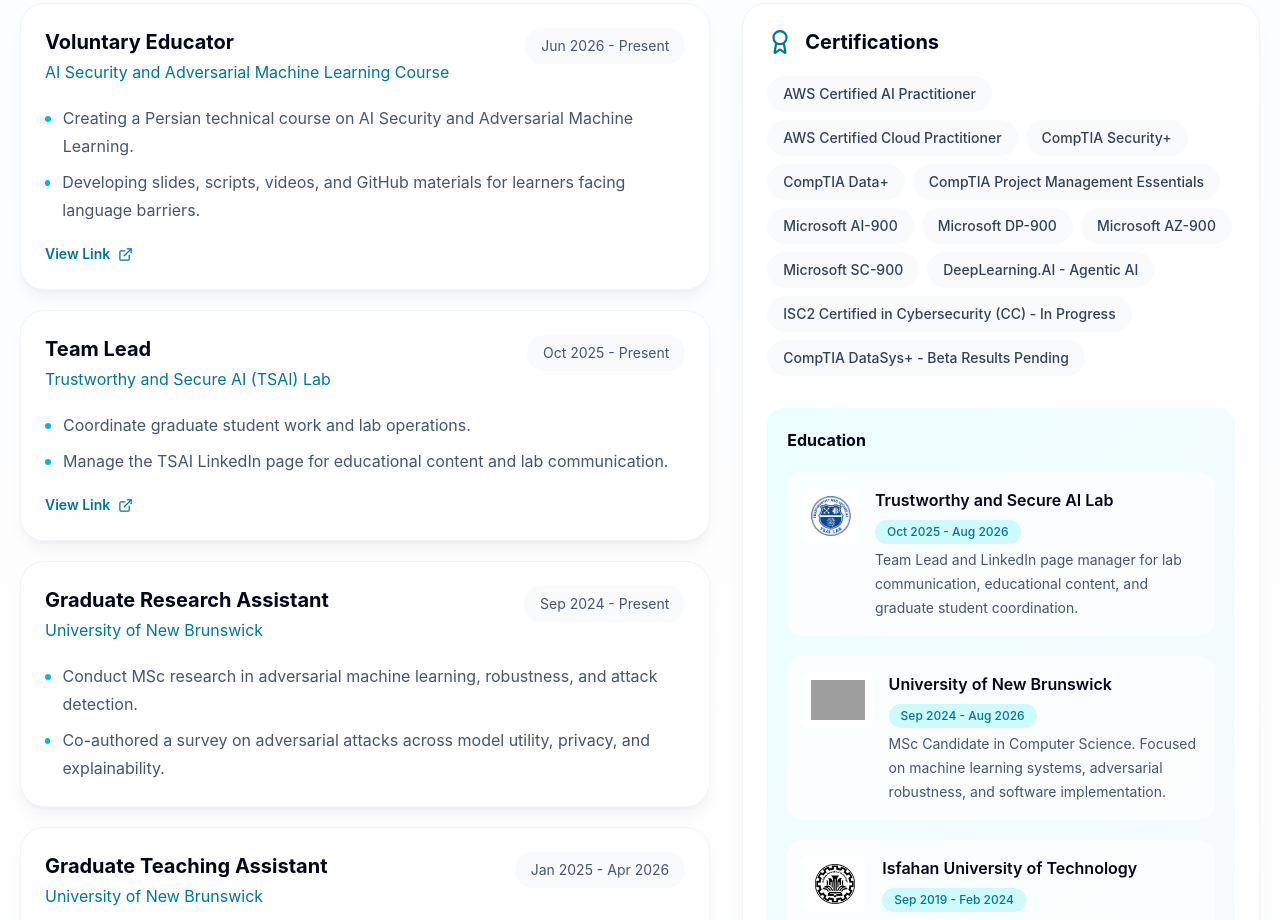
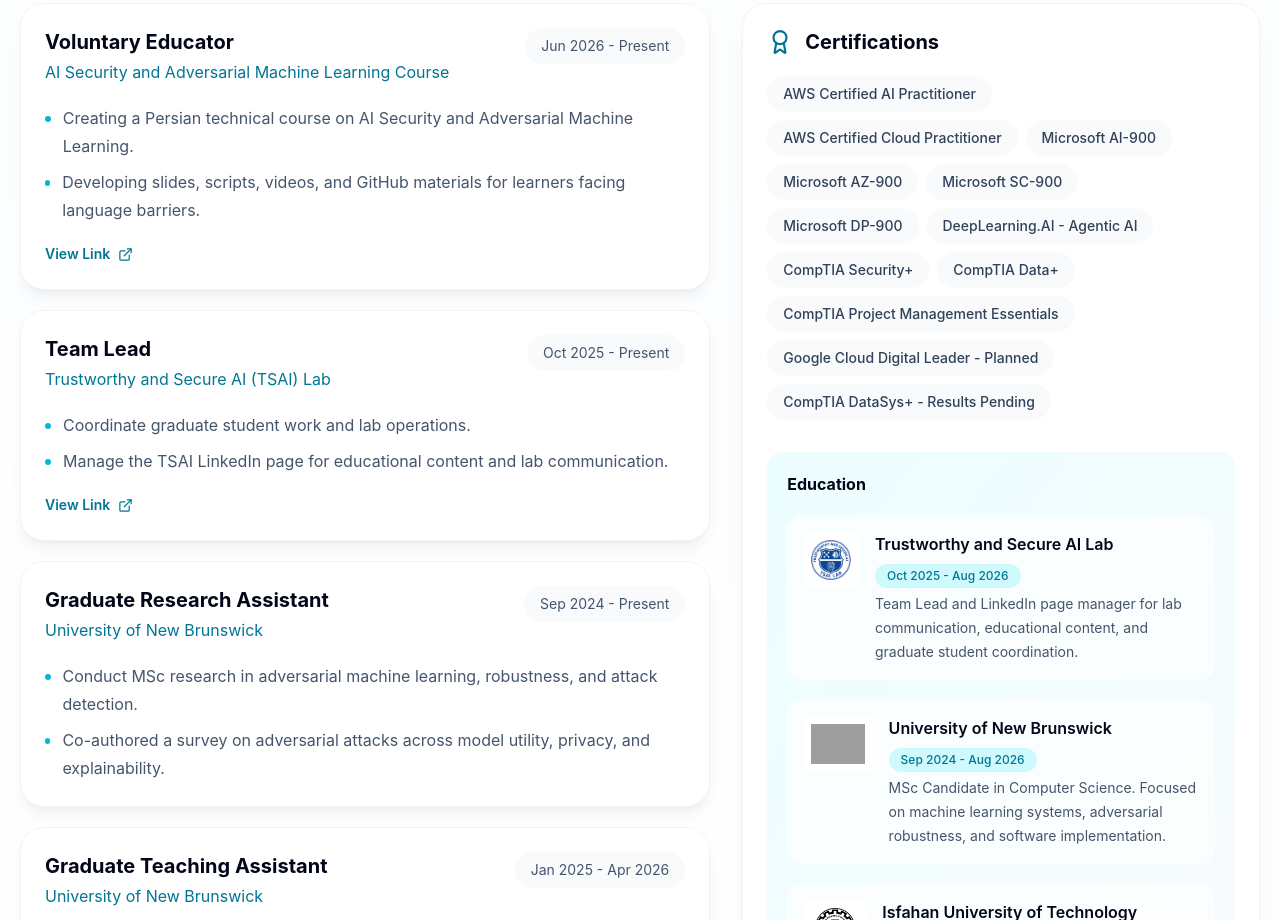
Before and after one commit to arashVsh/arash-portfolio, a React (Vite) app in the folder arash-portfolio/: page / in a window 1280 px wide. Shown: the part 4880-5800 px from the top of the page. Built offline with nearby package versions, Linux system fonts and the light colour scheme; grey boxes are pictures that could not be loaded.

Commit message:
Updated Certs

```diff
--- a/arash-portfolio/src/App.tsx
+++ b/arash-portfolio/src/App.tsx
@@ -233,16 +233,16 @@
 const certifications: string[] = [
   "AWS Certified AI Practitioner",
   "AWS Certified Cloud Practitioner",
+  "Microsoft AI-900",
+  "Microsoft AZ-900",
+  "Microsoft SC-900",
+  "Microsoft DP-900",
+  "DeepLearning.AI - Agentic AI",
   "CompTIA Security+",
   "CompTIA Data+",
   "CompTIA Project Management Essentials",
-  "Microsoft AI-900",
-  "Microsoft DP-900",
-  "Microsoft AZ-900",
-  "Microsoft SC-900",
-  "DeepLearning.AI - Agentic AI",
-  "ISC2 Certified in Cybersecurity (CC) - In Progress",
-  "CompTIA DataSys+ - Beta Results Pending",
+  "Google Cloud Digital Leader - Planned",
+  "CompTIA DataSys+ - Results Pending",
 ];
 
 
```
